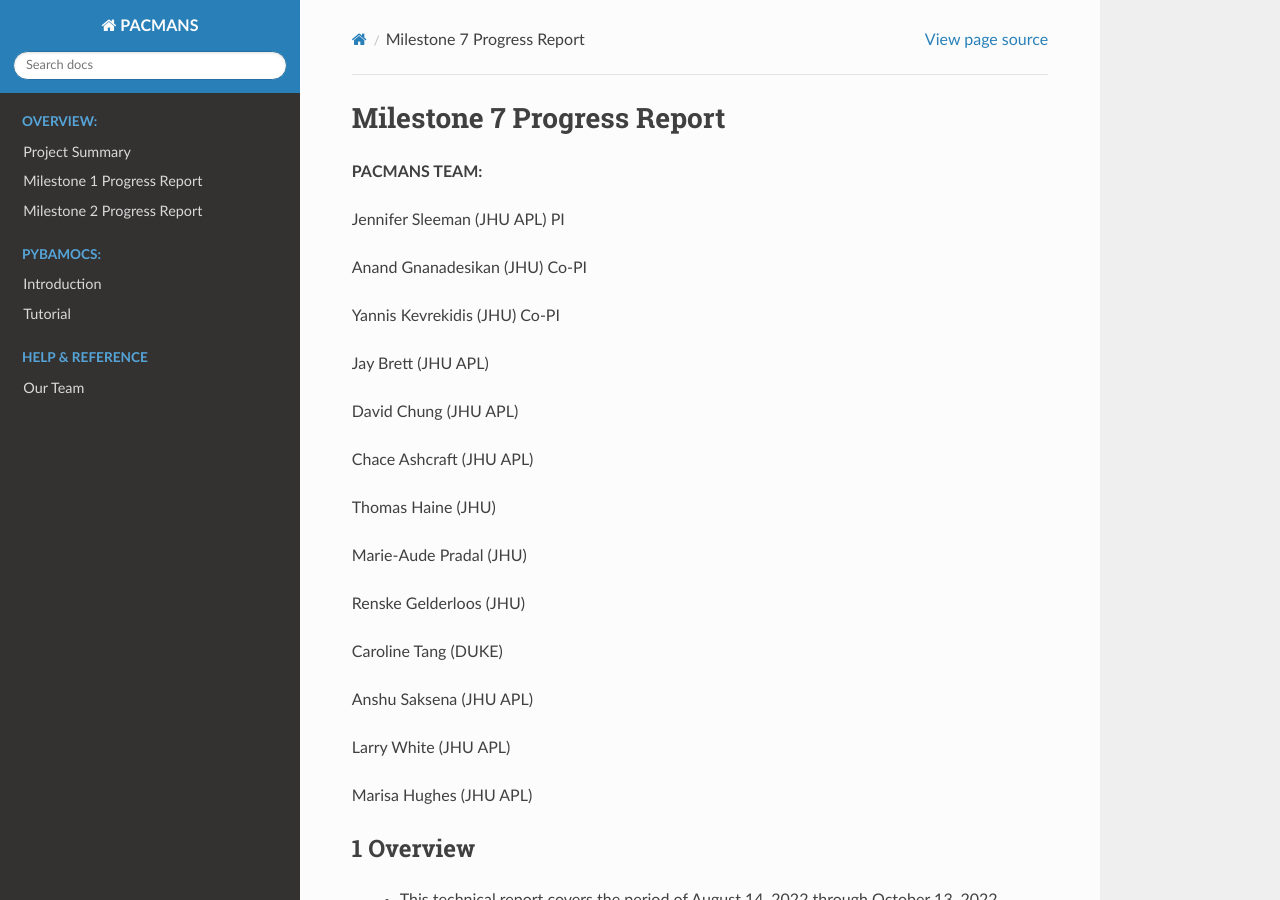
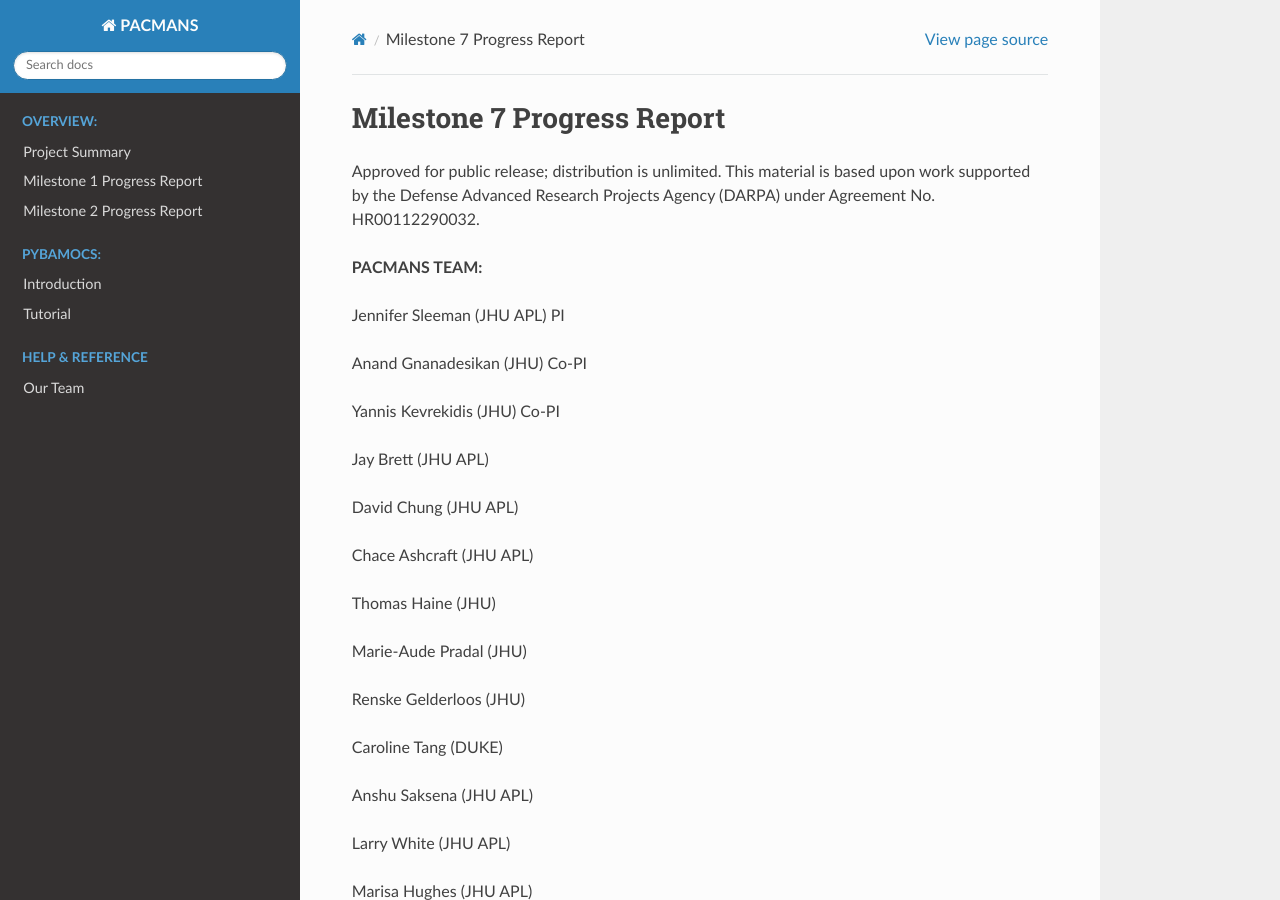
Before and after one commit to JHUAPL/PACMANs, a Sphinx documentation site: the page built from docs/milestone7_report.rst, in a window 1280 px wide and 900 px high. Built offline with Sphinx 7.4.7 and the Read the Docs theme 2.0.0, drawn with Linux system fonts in a browser that asks for light colours.

Commit message:
Update milestone7_report.rst

```diff
--- a/docs/milestone7_report.rst
+++ b/docs/milestone7_report.rst
@@ -1,6 +1,7 @@
 ==========================
 Milestone 7 Progress Report
 ==========================
+Approved for public release; distribution is unlimited. This material is based upon work supported by the Defense Advanced Research Projects Agency (DARPA) under Agreement No. HR00112290032.
 
 **PACMANS TEAM:**
 
```
